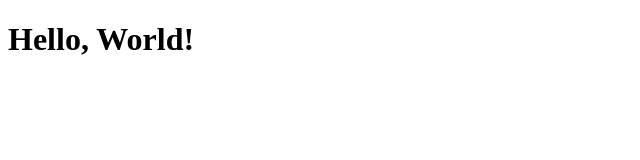
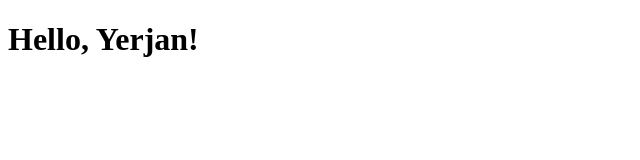
Before and after one commit to NotYerjan/react-exercise, a React (Create React App) app: page / in a window 1280 px wide. Shown: the top 160 px of the page, without its empty margins (0-640 px from the left). Built offline with nearby package versions, Linux system fonts and the light colour scheme.

Commit message:
react ex2

```diff
--- a/src/App.js
+++ b/src/App.js
@@ -1,9 +1,9 @@
 function App() {
-  const hello = "Hello, World!";
+  const name = "Yerjan";
 
   return (
     <div className="App">
-      <h1>{hello}</h1>
+      <h1>Hello, {name}!</h1>
     </div>
   );
 }
```
